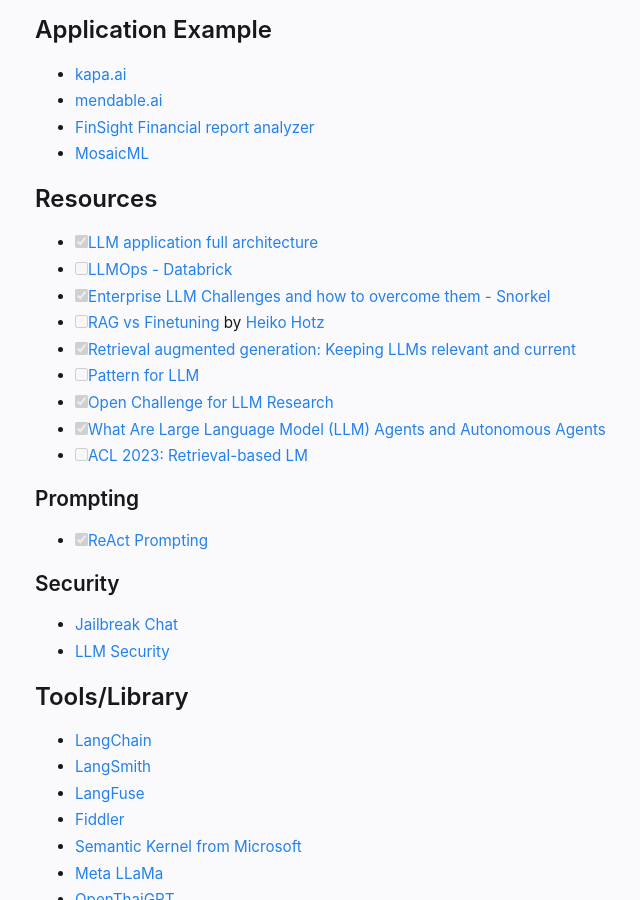
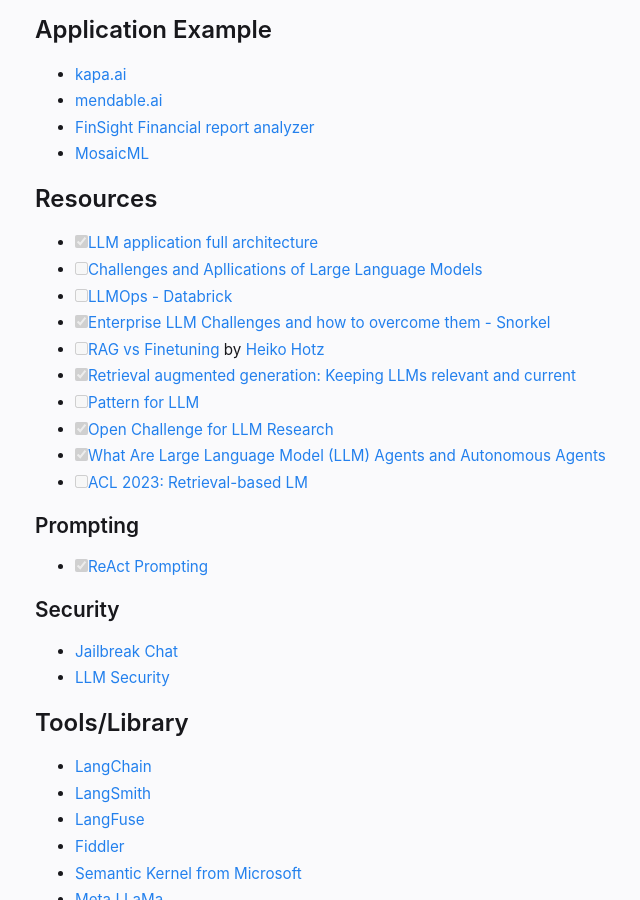
Before and after one commit to lukkiddd/lukkiddd.github.io, a Jekyll site: the page built from _notes/Public/Resources for LLM.md, in a window 1280 px wide and 900 px high, scrolled down 511 px. Shown: the whole window, without its empty margins (291-931 px from the left). Built offline with Jekyll 4.4.1, drawn with Linux system fonts in a browser that asks for light colours.

Commit message:
Add challenges LLM paper

```diff
--- a/_notes/Public/Resources for LLM.md
+++ b/_notes/Public/Resources for LLM.md
@@ -17,6 +17,7 @@
 
 ## Resources
 - [x] [LLM application full architecture](https://a16z.com/emerging-architectures-for-llm-applications/)
+- [ ] [Challenges and Apllications of Large Language Models](https://arxiv.org/abs/2307.10169)
 - [ ] [LLMOps - Databrick](https://www.databricks.com/glossary/llmops)
 - [x] [Enterprise LLM Challenges and how to overcome them - Snorkel](https://snorkel.ai/enterprise-llm-challenges-and-how-to-overcome-them/)
 - [ ] [RAG vs Finetuning](https://towardsdatascience.com/rag-vs-finetuning-which-is-the-best-tool-to-boost-your-llm-application-94654b1eaba7) by [[Heiko Hotz]]
```
